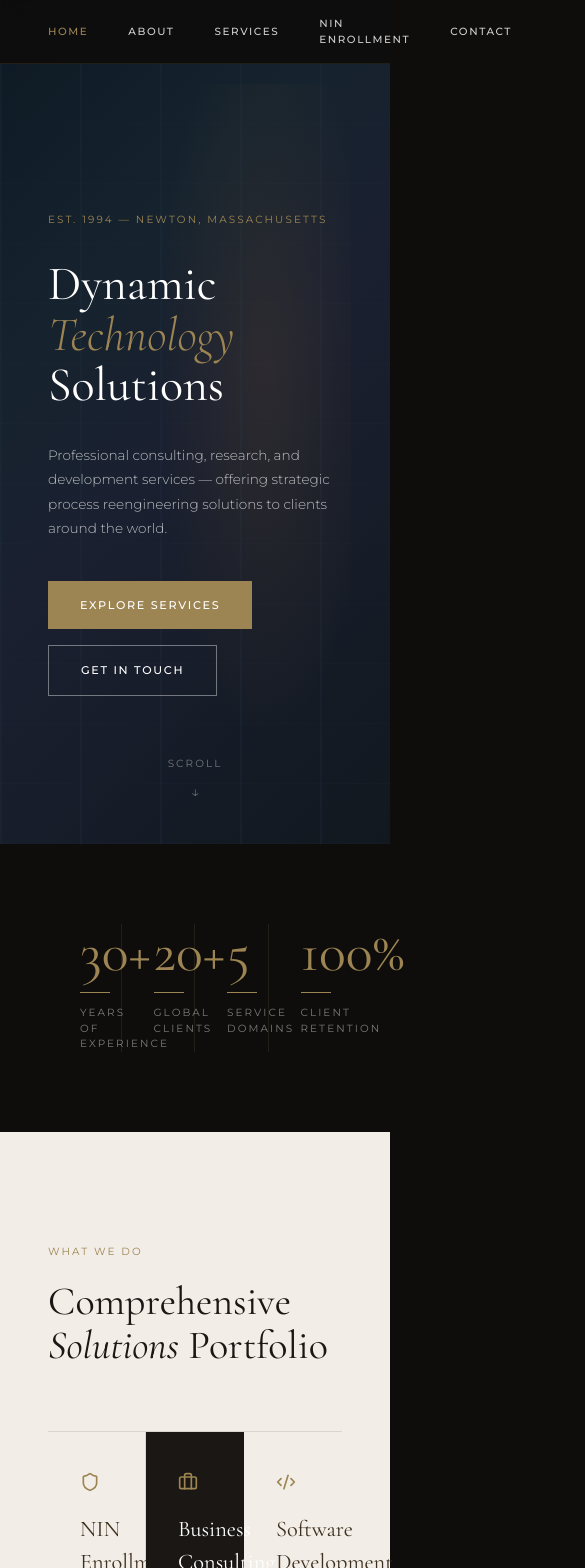
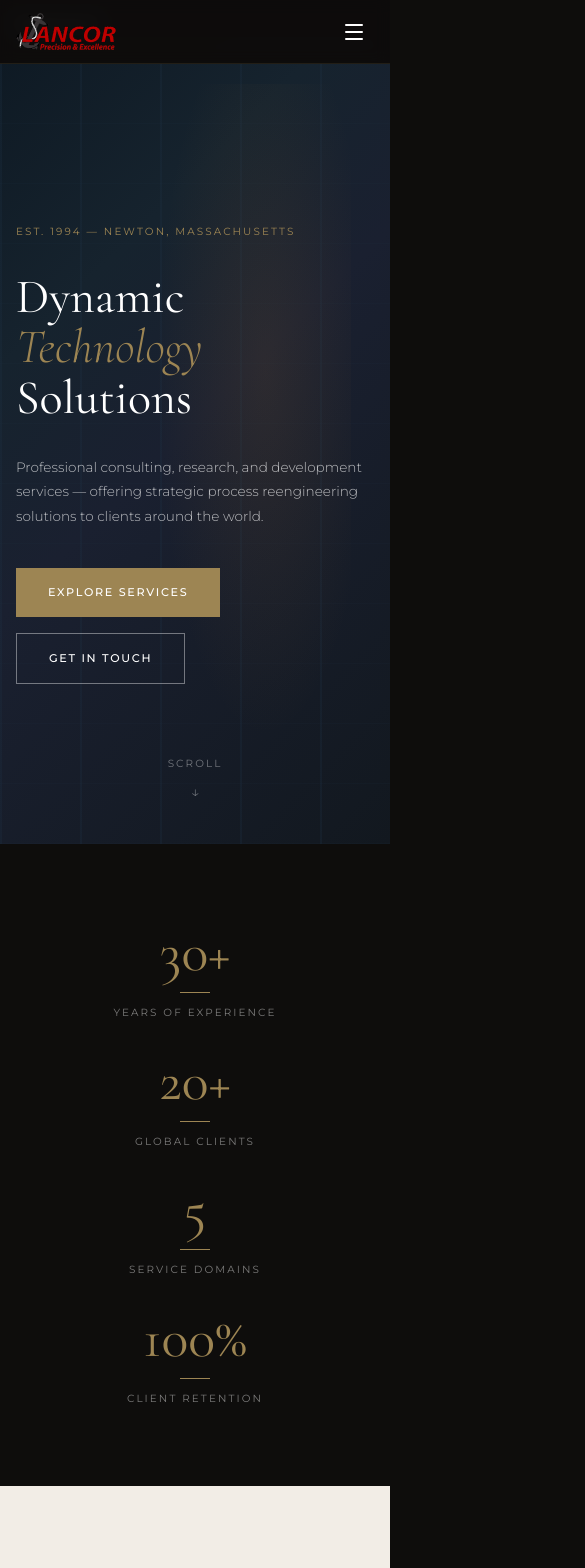
Before and after one commit to CrawlWise/lancor-website, a Next.js app: page / in a window 390 px wide. Shown: the top 1568 px of the page, 585 px wide, since content can reach past the window. Built offline with nearby package versions, Linux system fonts and the light colour scheme.

Commit message:
refactor: improve layout and responsiveness of Home, Footer, and Navbar components

```diff
--- a/app/page.tsx
+++ b/app/page.tsx
@@ -65,8 +65,8 @@ export default function Home() {
         <div className="absolute inset-0 bg-[repeating-linear-gradient(90deg,rgba(30,50,70,0.25)_0px,rgba(30,50,70,0.25)_2px,transparent_2px,transparent_80px),repeating-linear-gradient(0deg,rgba(30,50,70,0.1)_0px,rgba(30,50,70,0.1)_1px,transparent_1px,transparent_60px)]" />
         <div className="absolute right-[10%] top-[10%] w-[55%] h-[85%] bg-[radial-gradient(ellipse_at_60%_40%,rgba(180,120,50,0.12)_0%,transparent_60%)] pointer-events-none" />
         <div className="h-16" />
-        <div className="relative z-2 px-12 py-16 max-w-300 w-full mx-auto">
-          <div className="max-w-170">
+        <div className="relative z-2 px-4 sm:px-6 lg:px-12 py-16 max-w-[1200px] w-full mx-auto">
+          <div className="max-w-[760px] mx-auto">
             <p className="label-text text-[#9d8553] mb-[2rem]">EST. 1994 — NEWTON, MASSACHUSETTS</p>
             <h1 className="font-cormorant text-[clamp(3rem,7vw,5.5rem)] font-normal leading-[1.05] text-white mb-0">
               Dynamic<br />
@@ -89,10 +89,10 @@ export default function Home() {
       </section>
 
       {/* STATS */}
-      <section className="bg-[#0e0d0c] py-[5rem] px-[3rem]">
-        <div className="max-w-[1200px] mx-auto grid grid-cols-4 text-center">
+      <section className="bg-[#0e0d0c] py-[5rem] px-4 sm:px-6 lg:px-[3rem]">
+        <div className="max-w-[1200px] mx-auto grid grid-cols-1 md:grid-cols-2 xl:grid-cols-4 text-center gap-y-8">
           {[{ val: "30+", label: "YEARS OF EXPERIENCE" }, { val: "20+", label: "GLOBAL CLIENTS" }, { val: "5", label: "SERVICE DOMAINS" }, { val: "100%", label: "CLIENT RETENTION" }].map((s, i) => (
-            <div key={i} className={`px-[2rem] ${i < 3 ? "border-r border-[rgba(157,133,83,0.15)]" : ""}`}>
+            <div key={i} className={`px-4 md:px-[2rem] ${i < 3 ? "md:border-r border-[rgba(157,133,83,0.15)]" : ""}`}>
               <div className="font-cormorant text-[3.5rem] font-normal text-[#9d8553] leading-none mb-3">{s.val}</div>
               <div className="w-[30px] h-px bg-[#9d8553] mx-auto mb-3" />
               <p className="label-text text-[rgba(255,255,255,0.45)] text-[0.6rem]">{s.label}</p>
@@ -102,19 +102,20 @@ export default function Home() {
       </section>
 
       {/* SERVICES */}
-      <section className="bg-[#f2ede6] py-28 px-12">
-        <div className="max-w-300 mx-auto">
+      <section className="bg-[#f2ede6] py-28 px-4 sm:px-6 lg:px-12">
+        <div className="max-w-[1200px] mx-auto">
           <p className="label-text text-[#9d8553] mb-[1.2rem]">WHAT WE DO</p>
           <h2 className="font-cormorant text-[clamp(2.5rem,5vw,4rem)] font-normal text-[#1a1714] leading-[1.1] mb-16">
             Comprehensive<br /><em className="italic">Solutions</em> Portfolio
           </h2>
-          <div className="grid grid-cols-3 border-t border-[rgba(0,0,0,0.1)]">
+          <div className="grid grid-cols-1 md:grid-cols-2 xl:grid-cols-3 border-t border-[rgba(0,0,0,0.1)]">
             {services.map((svc, i) => {
               const Icon = svc.icon;
+              const borderClass = (i + 1) % 3 !== 0 ? "lg:border-r border-[rgba(0,0,0,0.1)]" : "";
               return (
                 <div
                   key={i}
-                  className={`group hover:bg-[#1a1714] p-[2.5rem_2rem] border-b border-[rgba(0,0,0,0.1)] ${(i + 1) % 3 !== 0 ? "border-r border-[rgba(0,0,0,0.1)]" : ""} ${svc.featured ? "bg-[#1a1714]" : "bg-transparent"}`}
+                  className={`group hover:bg-[#1a1714] p-[2.5rem_2rem] border-b border-[rgba(0,0,0,0.1)] ${borderClass} ${svc.featured ? "bg-[#1a1714]" : "bg-transparent"}`}
                 >
                   <Icon size={20} color="#9d8553" className="mb-5" />
                   <h3 className={`group-hover:text-white font-cormorant text-[1.4rem] font-normal mb-[0.9rem] ${svc.featured ? "text-white" : "text-[#3d3020]"}`}>{svc.title}</h3>
@@ -123,7 +124,7 @@ export default function Home() {
                 </div>
               );
             })}
-            <div className="p-[2.5rem_2rem] bg-[#e8e2d8] border-b border-[rgba(0,0,0,0.1)]" />
+            <div className="hidden lg:block p-[2.5rem_2rem] bg-[#e8e2d8] border-b border-[rgba(0,0,0,0.1)]" />
           </div>
           <div className="text-center mt-[3rem]">
             <Link href="/services" className="font-montserrat text-[0.7rem] tracking-[0.15em] text-[#9d8553] no-underline inline-flex items-center gap-[0.6rem]">
@@ -134,15 +135,15 @@ export default function Home() {
       </section>
 
       {/* ABOUT */}
-      <section className="bg-[#0e0d0c] py-32 px-12">
-        <div className="max-w-300 mx-auto grid grid-cols-2 gap-20 items-center">
+      <section className="bg-[#0e0d0c] py-32 px-4 sm:px-6 lg:px-12">
+        <div className="max-w-[1200px] mx-auto grid grid-cols-1 lg:grid-cols-2 gap-12 lg:gap-20 items-center">
           <div className="relative">
             <div className="w-full aspect-4/5 bg-[url('/home-about.png')] bg-cover bg-center relative overflow-hidden">
               <div className="absolute inset-0 bg-[linear-gradient(0deg,rgba(157,133,83,0.08)_1px,transparent_1px),linear-gradient(90deg,rgba(157,133,83,0.08)_1px,transparent_1px)] bg-size-[40px_40px]" />
               <div className="absolute top-1/2 left-1/2 -translate-x-1/2 -translate-y-1/2 w-0.5 h-[60%] bg-[linear-gradient(to_bottom,transparent,rgba(157,133,83,0.4),transparent)]" />
               <div className="absolute top-1/2 left-1/2 -translate-x-1/2 -translate-y-1/2 w-[60%] h-0.5 bg-[linear-gradient(to_right,transparent,rgba(157,133,83,0.3),transparent)]" />
             </div>
-            <div className="absolute bottom-12 right-[-2rem] bg-[#9d8553] p-[1.5rem_2rem] text-center">
+            <div className="absolute bottom-12 right-4 lg:right-[-2rem] bg-[#9d8553] p-[1.5rem_2rem] text-center">
               <div className="font-cormorant text-[2.5rem] font-normal text-white leading-none">30+</div>
               <div className="label-text text-[rgba(255,255,255,0.8)] text-[0.6rem] mt-[0.3rem]">YEARS</div>
             </div>
@@ -158,7 +159,7 @@ export default function Home() {
             <p className="font-montserrat text-[0.8rem] text-[rgba(255,255,255,0.65)] leading-[1.9] mb-10">
               If there&apos;s a big, complicated, even messy, perhaps convoluted, and halfway-botched IT project that nobody wants to touch — we&apos;re just the right company to take over. We&apos;re terrific at problem-solving.
             </p>
-            <div className="grid grid-cols-3 gap-6 mb-10">
+            <div className="grid grid-cols-1 sm:grid-cols-3 gap-6 mb-10">
               {[{ label: "EMPHASIS", val: "Precision & Excellence" }, { label: "HEADQUARTERS", val: "Newton, MA" }, { label: "CLIENTS", val: "Global Reach" }].map((item) => (
                 <div key={item.label}>
                   <p className="label-text text-[rgba(255,255,255,0.35)] mb-[0.4rem] text-[0.55rem]">{item.label}</p>
@@ -174,9 +175,9 @@ export default function Home() {
       </section>
 
       {/* NIN PROMO */}
-      <section className="bg-[#9d8553] py-32 px-12 relative overflow-hidden">
+      <section className="bg-[#9d8553] py-32 px-4 sm:px-6 lg:px-12 relative overflow-hidden">
         <div className="absolute inset-0 bg-[repeating-linear-gradient(45deg,rgba(0,0,0,0.04)_0px,rgba(0,0,0,0.04)_1px,transparent_1px,transparent_20px)]" />
-        <div className="max-w-300 mx-auto grid grid-cols-2 gap-20 items-start relative z-1">
+        <div className="max-w-[1200px] mx-auto grid grid-cols-1 lg:grid-cols-2 gap-10 lg:gap-20 items-start relative z-1">
           <div>
             <div className="flex items-center gap-3 mb-8">
               <Shield size={16} color="rgba(0,0,0,0.5)" />
@@ -207,7 +208,7 @@ export default function Home() {
       </section>
 
       {/* CTA */}
-      <section className="relative py-40 px-12 bg-[url('/home-cta.png')] bg-cover bg-center bg-no-repeat bg-[#0e1218] text-center overflow-hidden">
+      <section className="relative py-40 px-4 sm:px-6 lg:px-12 bg-[url('/home-cta.png')] bg-cover bg-center bg-no-repeat bg-[#0e1218] text-center overflow-hidden">
         <div className="absolute inset-0 bg-black/50" />
         <div className="absolute inset-0 bg-[linear-gradient(0deg,rgba(157,133,83,0.05)_1px,transparent_1px),linear-gradient(90deg,rgba(157,133,83,0.05)_1px,transparent_1px)] bg-size-[60px_60px]" />
         <div className="relative z-1">
@@ -215,7 +216,7 @@ export default function Home() {
           <h2 className="font-cormorant text-[clamp(3rem,6vw,5rem)] font-normal text-white leading-[1.1]">
             Let&apos;s Build<br /><em className="italic text-[#9d8553]">Something Remarkable</em>
           </h2>
-          <p className="font-montserrat text-[0.82rem] text-[rgba(255,255,255,0.6)] max-w-140 mx-auto mt-8 mb-12 leading-[1.8]">
+          <p className="font-montserrat text-[0.82rem] text-[rgba(255,255,255,0.6)] max-w-[520px] mx-auto mt-8 mb-12 leading-[1.8]">
             We&apos;re the no-nonsense, never-say-never, super-efficient lovers of challenges. Bring us your toughest IT problems.
           </p>
           <Link href="/contact" className="btn-gold">START A CONVERSATION <ArrowRight size={14} /></Link>
--- a/components/Footer.tsx
+++ b/components/Footer.tsx
@@ -5,8 +5,8 @@ import { Phone, Mail, MapPin } from "lucide-react";
 export default function Footer() {
   return (
     <footer className="bg-[#0e0d0c] border-t border-[rgba(157,133,83,0.2)] py-[5rem_0_3rem] pt-20 pb-12">
-      <div className="max-w-300 mx-auto px-12">
-        <div className="grid grid-cols-[1.5fr_1fr_1fr_1.3fr] gap-12">
+      <div className="max-w-[1200px] mx-auto px-4 sm:px-6 lg:px-12">
+        <div className="grid grid-cols-1 md:grid-cols-2 xl:grid-cols-[1.5fr_1fr_1fr_1.3fr] gap-12">
           {/* Brand */}
           <div>
             <div className="flex items-center gap-3 mb-6">
@@ -82,7 +82,7 @@ export default function Footer() {
         </div>
 
         {/* Bottom bar */}
-        <div className="mt-16 pt-8 border-t border-[rgba(255,255,255,0.08)] flex justify-between items-center">
+        <div className="mt-16 pt-8 border-t border-[rgba(255,255,255,0.08)] flex flex-col gap-3 items-start sm:flex-row sm:items-center sm:justify-between">
           <span className="font-montserrat text-[0.65rem] text-[rgba(255,255,255,0.3)]">
             © 2024 Lagos Analysis Corporation. All rights reserved.
           </span>
--- a/components/Navbar.tsx
+++ b/components/Navbar.tsx
@@ -1,7 +1,9 @@
 "use client";
+import { useState } from "react";
 import Link from "next/link";
 import Image from "next/image";
 import { usePathname } from "next/navigation";
+import { Menu, X } from "lucide-react";
 
 const navLinks = [
   { label: "HOME", href: "/" },
@@ -14,16 +16,14 @@ const navLinks = [
 
 export default function Navbar() {
   const pathname = usePathname();
+  const [menuOpen, setMenuOpen] = useState(false);
 
   return (
-    <nav
-      className="fixed top-0 left-0 right-0 z-100 bg-[rgba(14,13,12,0.92)] backdrop-blur-sm border-b border-[rgba(157,133,83,0.15)] h-16 flex items-center justify-between px-12"
-    >
+    <>
+      <nav className="fixed top-0 left-0 right-0 z-100 bg-[rgba(14,13,12,0.92)] backdrop-blur-sm border-b border-[rgba(157,133,83,0.15)] h-16 flex items-center justify-between px-4 sm:px-6 lg:px-12 ">
         {/* Logo */}
         <Link href="/" className="flex items-center gap-3 no-underline">
-        <div
-          className="w-full h-9 flex items-center justify-center shrink-0"
-        >
+          <div className="w-full h-9 flex items-center justify-center shrink-0">
             <Image
               src="/logo.png"
               alt="Lancor Logo"
@@ -33,8 +33,8 @@ export default function Navbar() {
           </div>
         </Link>
 
-      {/* Nav Links */}
-      <div className="flex gap-10 items-center">
+        {/* Desktop Nav Links */}
+        <div className="hidden md:flex items-center gap-10">
           {navLinks.map((link) => {
             const isActive =
               link.href === "/"
@@ -51,6 +51,39 @@ export default function Navbar() {
             );
           })}
         </div>
+
+        {/* Hamburger button */}
+        <button
+          type="button"
+          aria-label={menuOpen ? "Close menu" : "Open menu"}
+          onClick={() => setMenuOpen((prev) => !prev)}
+          className="md:hidden flex items-center justify-center p-2 rounded-md text-white"
+        >
+          {menuOpen ? <X size={24} /> : <Menu size={24} />}
+        </button>
       </nav>
+
+      {/* Mobile menu */}
+      <div className={`fixed inset-x-0 top-16 bg-[rgba(14,13,12,0.98)] border-b border-[rgba(157,133,83,0.15)] transition-transform duration-200 ease-in-out md:hidden z-10 ${menuOpen ? "translate-y-0" : "-translate-y-full"}`}>
+        <div className="flex flex-col gap-2 px-4 py-4">
+          {navLinks.map((link) => {
+            const isActive =
+              link.href === "/"
+                ? pathname === "/"
+                : pathname.startsWith(link.href);
+            return (
+              <Link
+                key={link.href}
+                href={link.href}
+                onClick={() => setMenuOpen(false)}
+                className={`font-montserrat text-sm tracking-[0.15em] ${isActive ? "text-[#9d8553]" : "text-white"} no-underline font-medium py-3 border-b border-[rgba(255,255,255,0.08)]`}
+              >
+                {link.label}
+              </Link>
+            );
+          })}
+        </div>
+      </div>
+    </>
   );
 }
```
Lines whose indentation alone changed are shown as unchanged.
